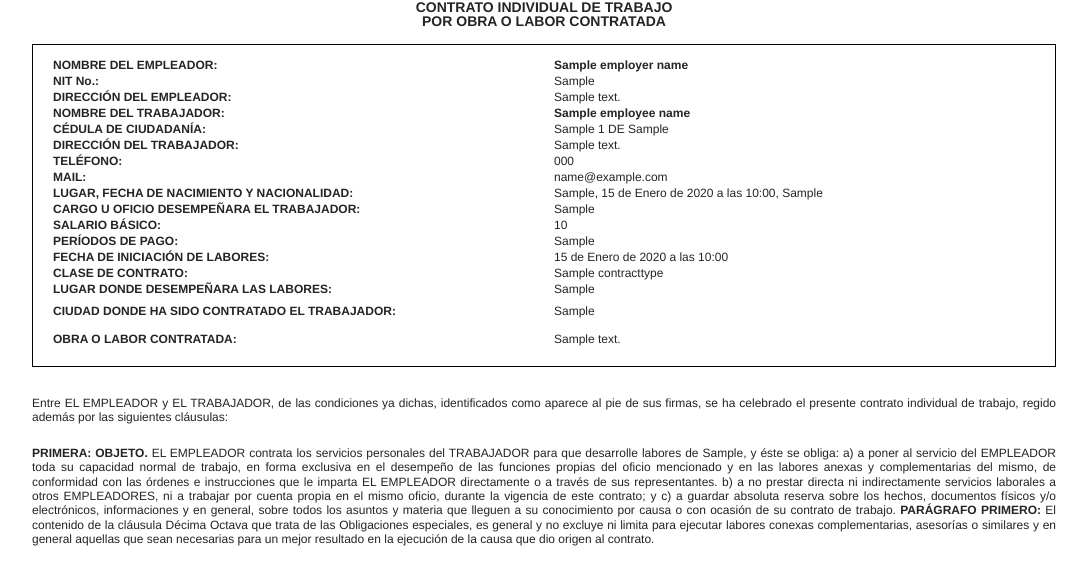
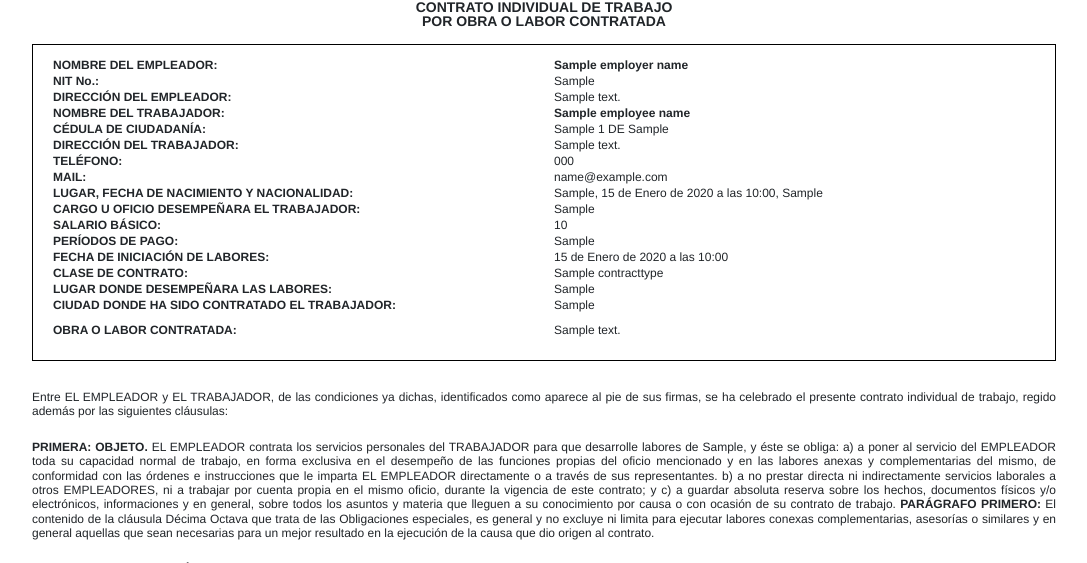
Before and after one commit to diego1996/contract-generator, a Django app: template templates/contracts/individual-employment-contract.html in a window 1280 px wide. Shown: the top 563 px of the page, without its empty margins (96-1183 px from the left). Run offline with Django 4.2, Linux system fonts and the light colour scheme; tables that the repository leaves empty hold one stand-in row (values such as "Sample post"); the template is opened without the code that fills it: values that come from a table or form of the project are taken from there, most other values are stand-ins (such as "Sample title", 1, 10 or a date in 2020).

Commit message:
fix table resume contract

```diff
--- a/templates/contracts/individual-employment-contract.html
+++ b/templates/contracts/individual-employment-contract.html
@@ -41,7 +41,6 @@
         .text_row_right {
             font-size: 12px;
             font-family: 'Calibri Light', sans-serif;
-            line-height: 1;
         }
 
     </style>
@@ -181,7 +180,7 @@
             <p class="text_row" align=""><b>CIUDAD DONDE HA SIDO CONTRATADO EL TRABAJADOR:</b></p>
         </div>
         <div class="flex-item" style="text-align: left; display:table-cell">
-            <p class="text_row_right" align="">{{ contract_city }}</p>
+            <p class="text_row" align="">{{ contract_city }}</p>
         </div>
     </div>
     <div style="display: table-row; ">
```
